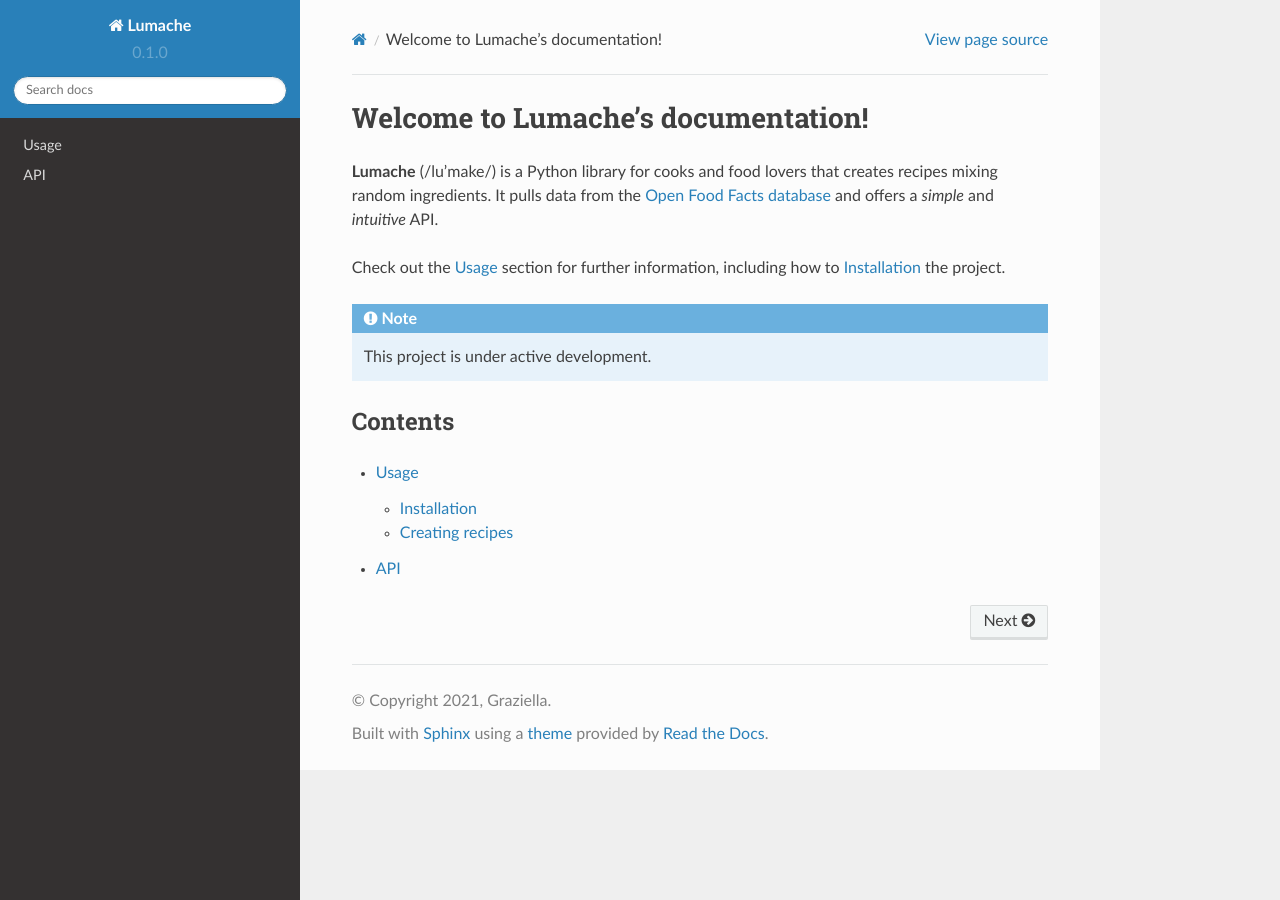
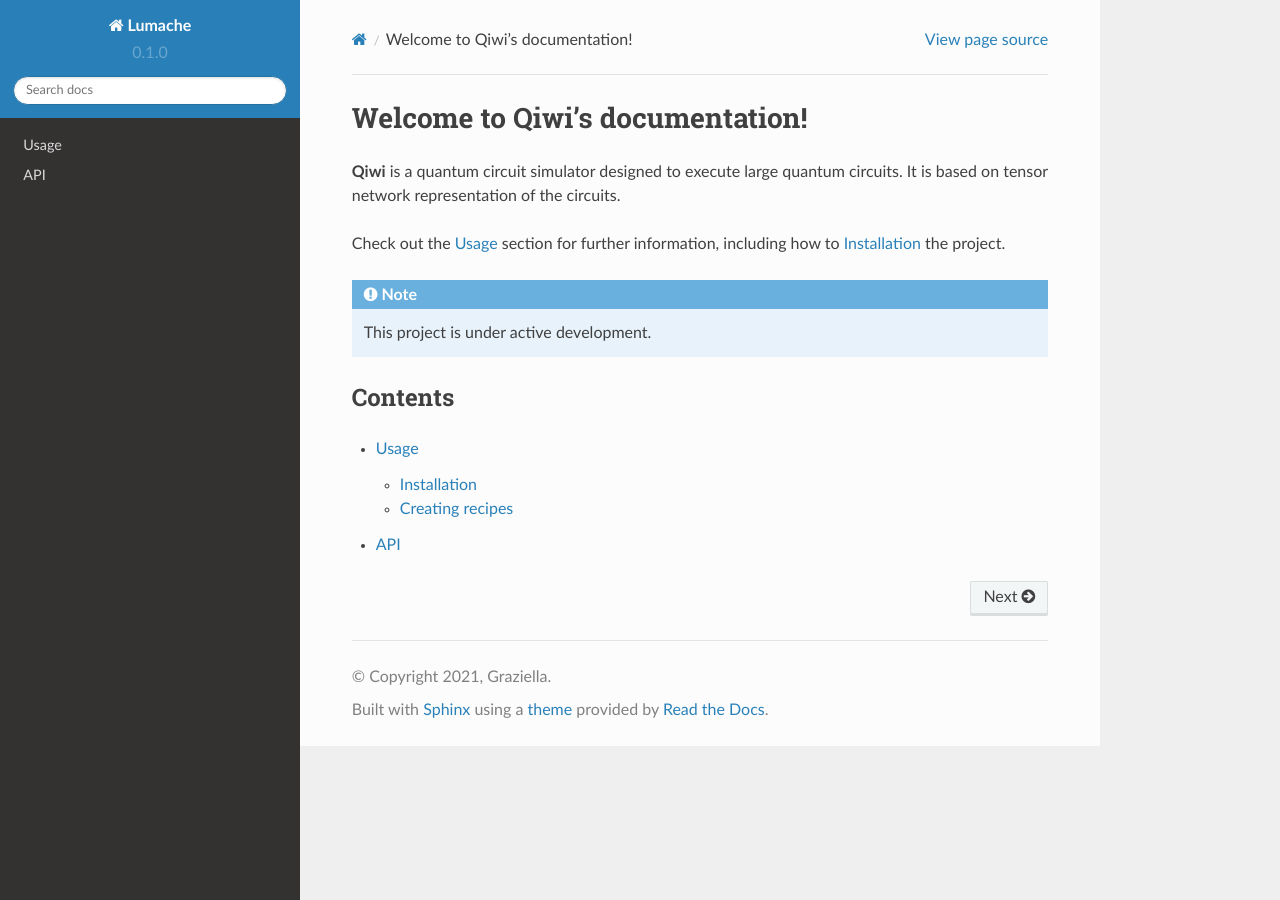
Before and after one commit to quantescence/Qiwi-Documentation, a Sphinx documentation site: the page built from docs/source/index.rst, in a window 1280 px wide. Built offline with Sphinx 7.4.7 and the Read the Docs theme 2.0.0, drawn with Linux system fonts in a browser that asks for light colours.

Commit message:
Update index.rst

```diff
--- a/docs/source/index.rst
+++ b/docs/source/index.rst
@@ -1,10 +1,8 @@
-Welcome to Lumache's documentation!
+Welcome to Qiwi's documentation!
 ===================================
 
-**Lumache** (/lu'make/) is a Python library for cooks and food lovers
-that creates recipes mixing random ingredients.
-It pulls data from the `Open Food Facts database <https://world.openfoodfacts.org/>`_
-and offers a *simple* and *intuitive* API.
+**Qiwi** is a quantum circuit simulator designed to execute large quantum circuits. It is based on tensor network representation of the circuits.
+
 
 Check out the :doc:`usage` section for further information, including
 how to :ref:`installation` the project.
```
